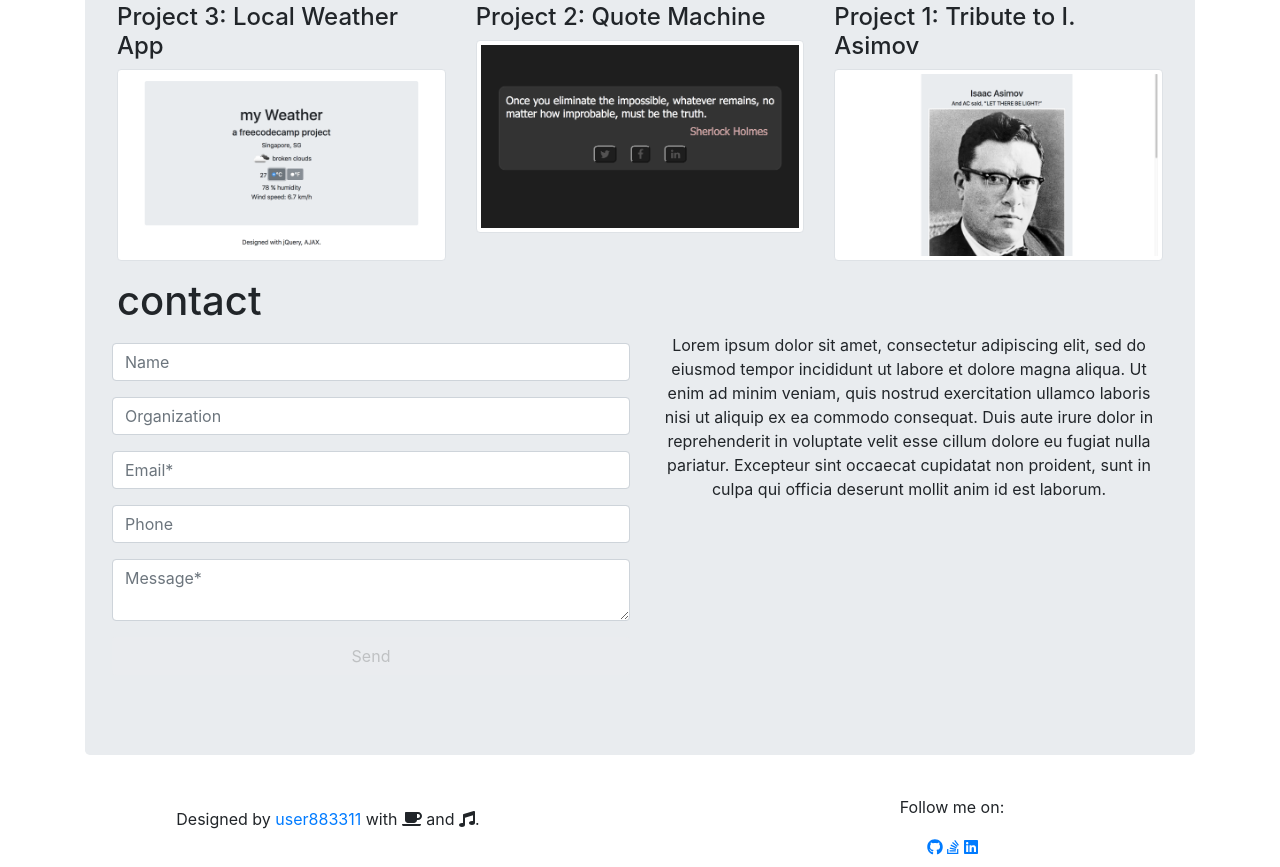
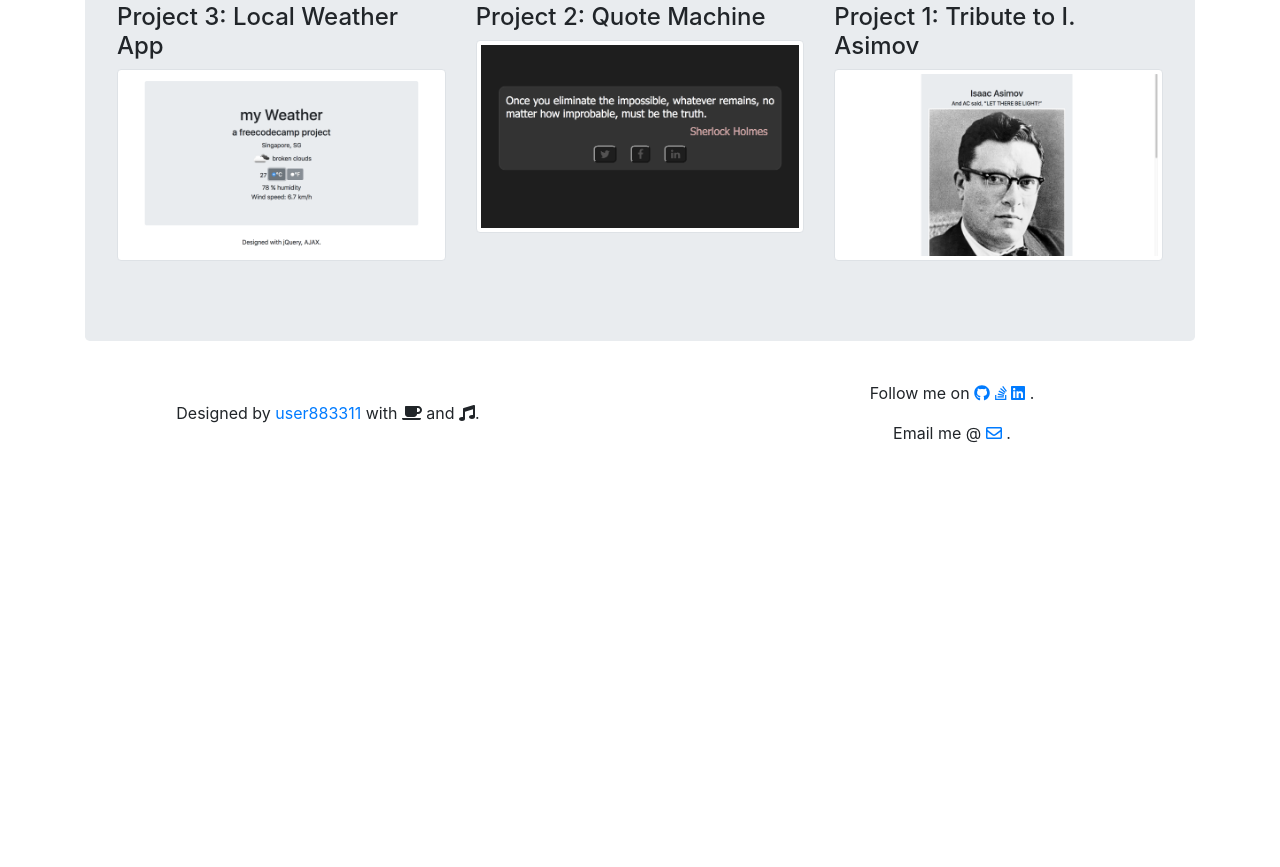
Before and after one commit to user883311/personal-portfolio, a plain HTML site: page index.html in a window 1280 px wide. Shown: the part 877-1744 px from the top of the page. After the commit the page ends 1346 px from the top, so only its background shows below. Drawn offline with nearby package versions, Linux system fonts and the light colour scheme.

Commit message:
Simplified contact section.
Simple email link.

```diff
--- a/index.html
+++ b/index.html
@@ -33,7 +33,9 @@
                 </a>
             </li> -->
             <li class="nav-item">
-                <a class="nav-link" href="#about">About <i class="far fa-user"></i></a>
+                <a class="nav-link" href="#about">About
+                    <i class="far fa-user"></i>
+                </a>
             </li>
             <li class="nav-item dropdown">
                 <a class="nav-link dropdown-toggle" href="#" id="navbarDropdown" role="button" data-toggle="dropdown" aria-haspopup="true"
@@ -55,7 +57,9 @@
                 </div>
             </li>
             <li class="nav-item">
-                <a class="nav-link" href="#contact">Contact <i class="far fa-envelope"></i></a>
+                <a class="nav-link" href="#contact">Contact
+                    <i class="far fa-envelope"></i>
+                </a>
             </li>
         </ul>
         <!-- <form class="form-inline my-2 my-lg-0">
@@ -173,11 +177,9 @@
         </div>
 
         <!-- CONTACT SECTION -->
-        <a name="contact" id="contact">
+        <!-- <a name="contact" id="contact">
             <h1 id="anchor_contact">contact</h1>
         </a>
-
-
         <div class="row">
             <div class="col-lg-6 col-md-6 col-sm-12 col-xs-12">
                 <form style="margin:10px">
@@ -210,7 +212,7 @@
                     anim id est laborum.</p>
             </div>
 
-        </div>
+        </div> -->
 
     </div>
 </div>
@@ -222,7 +224,7 @@
             <i class="fas fa-music"></i>.</p>
     </div>
     <div class="col-lg-6 col-md-6 col-sm-12 col-xs-12 text-center">
-        <p>Follow me on:</p>
+        <p>Follow me on
             <a href="https://github.com/user883311">
                 <i class="fab fa-github"></i>
             </a>
@@ -231,7 +233,14 @@
             </a>
             <a href="">
                 <i class="fab fa-linkedin"></i>
-        </a>
+            </a>.
+        </p>
+        <p>Email me @
+            <a href="mailto:user883311@gmail.com">
+                <i class="far fa-envelope"></i>
+            </a>.
+        </p>
+
     </div>
 
 </nav>
```
Also changed, not shown: script.js (added), styles.css (line endings or trailing spaces), 1 other file. Lines whose indentation alone changed are shown as unchanged.
